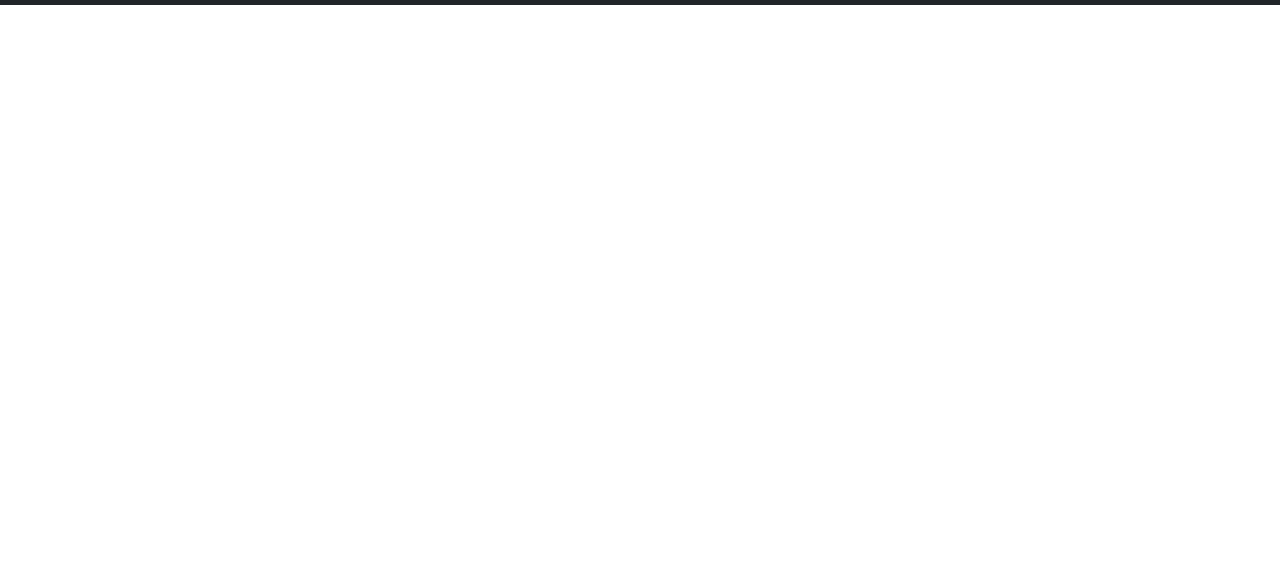
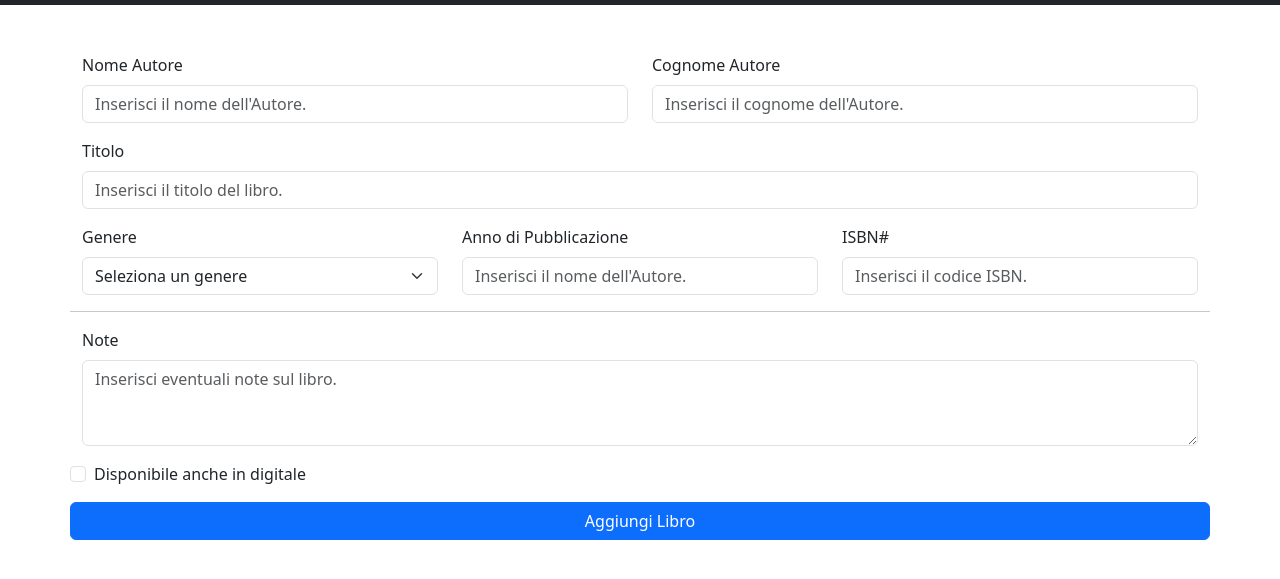
Before and after one commit to carminerizzi91-spec/html-css-bootstrap-dashboard, a plain HTML site: page new book.html in a window 1280 px wide. Shown: the part 49-628 px from the top of the page. Drawn offline with nearby package versions, Linux system fonts and the light colour scheme.

Commit message:
add: form

```diff
--- a/new book.html
+++ b/new book.html
@@ -13,12 +13,71 @@
     <!-- Navbar -->
     <nav class="navbar navbar-dark bg-dark px-3">
         <img src="" alt="logo" class="me-2">
-        <a href="" class="btn me-2 text-white fw-bold">Catalogo Libri</a>
-        <a href="" class="btn me-2 text-secondary fw-bold">Anagrafica Utenti</a>
-        <a href="" class="btn me-2 text-secondary fw-bold">Storico Prestiti</a>
-        <a href="" class="btn me-2 text-secondary fw-bold">Help</a>
+        <a href="" class="btn me-2 text-white fw-bold d-none d-md-inline">Catalogo Libri</a>
+        <a href="" class="btn me-2 text-secondary fw-bold d-none d-md-inline">Anagrafica Utenti</a>
+        <a href="" class="btn me-2 text-secondary fw-bold d-none d-md-inline">Storico Prestiti</a>
+        <a href="" class="btn me-2 text-secondary fw-bold d-none d-md-inline">Help</a>
         <button class="btn btn-outline-light ms-auto"><i class="bi bi-list"></i></button>
     </nav>
+
+    <div class="container ">
+
+
+        <form>
+            <div class="row mt-5">
+                <div class=" col-6 mb-3">
+                    <label for="nome" class="form-label">Nome Autore</label>
+                    <input type="text" class="form-control" id="nome" placeholder="Inserisci il nome dell'Autore.">
+                </div>
+                <div class="col-6 mb-3">
+                    <label for="cognome" class="form-label">Cognome Autore</label>
+                    <input type="text" class="form-control" id="cognome"
+                        placeholder="Inserisci il cognome dell'Autore.">
+                </div>
+                <div class=" col-12 mb-3">
+                    <label for="titolo" class="form-label">Titolo</label>
+                    <input type="text" class="form-control" id="nome" placeholder="Inserisci il titolo del libro.">
+                </div>
+                <div class="col-12 col-md-4 mb-3">
+                    <label for="genere" class="form-label">Genere</label>
+                    <select class="form-select" id="genere">
+                        <option selected hidden>Seleziona un genere</option>
+                        <option value="1">Narrativa</option>
+                        <option value="2">Saggistica</option>
+                        <option value="3">Poesia</option>
+                        <option value="4">Fantasy</option>
+                        <option value="5">Biografia</option>
+                        <option value="6">Horror</option>
+
+                    </select>
+                </div>
+                <div class=" col-12 col-md-4 mb-3">
+                    <label for="anno" class="form-label">Anno di Pubblicazione</label>
+                    <input type="text" class="form-control" id="anno" placeholder="Inserisci il nome dell'Autore.">
+                </div>
+                <div class="col-12 col-md-4 mb-3">
+                    <label for="isbn" class="form-label">ISBN#</label>
+                    <input type="text" class="form-control" id="isbn" placeholder="Inserisci il codice ISBN.">
+                </div>
+                <hr>
+                <div class="mb-3">
+                    <label for="note" class="form-label">Note</label>
+                    <textarea class="form-control" id="note" rows="3"
+                        placeholder="Inserisci eventuali note sul libro."></textarea>
+                </div>
+                <div class="mb-3 form-check">
+                    <input type="checkbox" class="form-check-input" id="exampleCheck1">
+                    <label class="form-check-label" for="exampleCheck1">Disponibile anche in digitale</label>
+                </div>
+                <button type="submit" class="btn btn-primary">Aggiungi Libro</button>
+            </div>
+        </form>
+
+
+    </div>
+
+    <script src="https://cdn.jsdelivr.net/npm/bootstrap@5.3.2/dist/js/bootstrap.bundle.min.js"></script>
+
 </body>
 
 </html>
```
